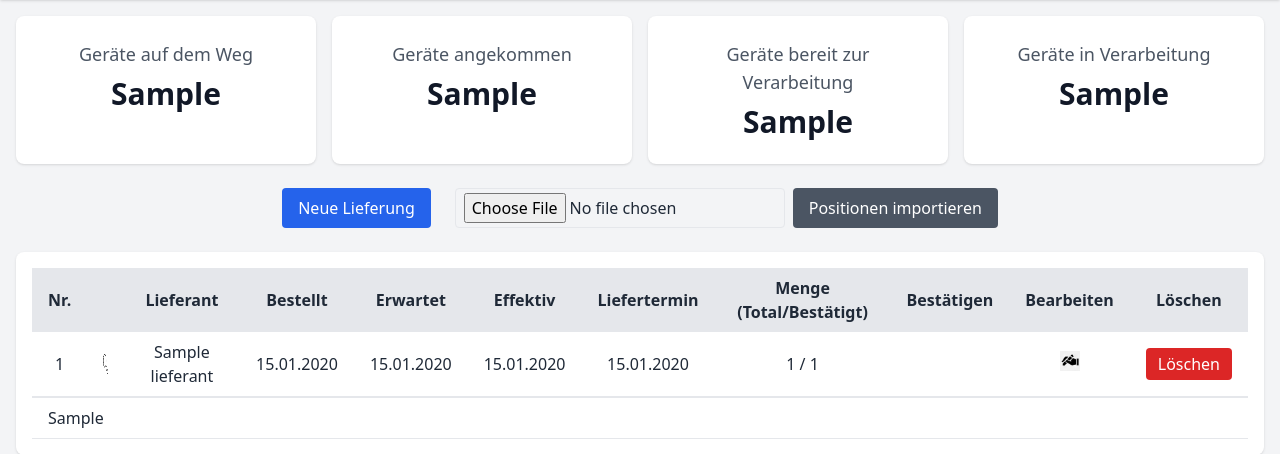
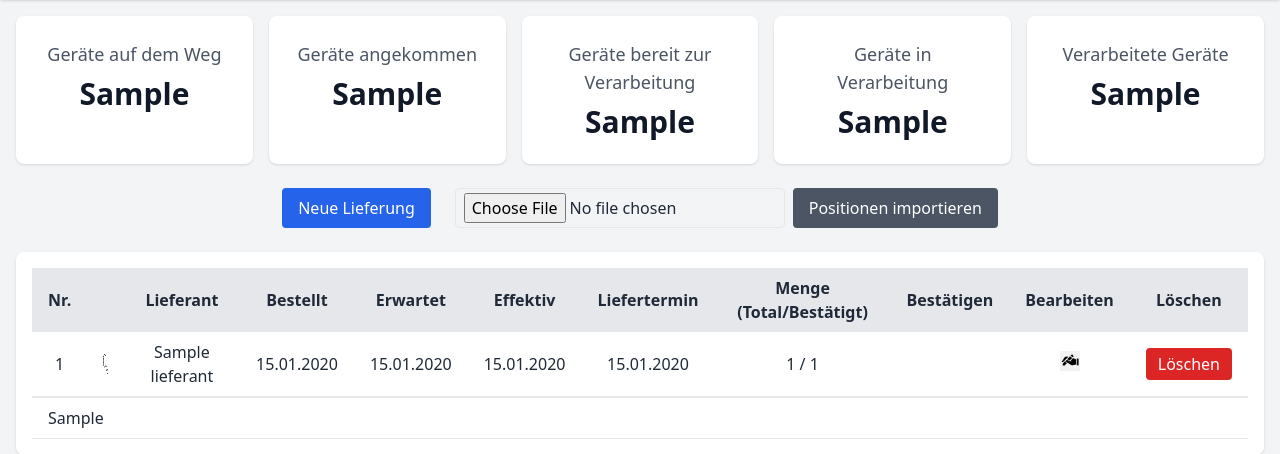
Before and after one commit to trant2022/prozessapp, a Django app: template templates/process/order_list.html in a window 1280 px wide. Shown: the part 64-518 px from the top of the page. Run offline with Django 5.2, Linux system fonts and the light colour scheme; tables that the repository leaves empty hold one stand-in row (values such as "Sample post"); the template is opened without the code that fills it: values that come from a table or form of the project are taken from there, most other values are stand-ins (such as "Sample title", 1, 10 or a date in 2020); some libraries are stand-ins or nearby versions.

Commit message:
dashboard finished, only missing numbers

```diff
--- a/templates/process/order_list.html
+++ b/templates/process/order_list.html
@@ -18,7 +18,7 @@
   <main class="p-4 space-y-6">
 
     <!-- KPI-Kacheln -->
-    <section class="grid grid-cols-4 gap-4">
+    <section class="grid grid-cols-5 gap-4">
       <div class="bg-white shadow rounded-lg p-6 text-center">
         <h3 class="text-lg font-medium text-gray-600">Geräte auf dem Weg</h3>
         <p class="mt-2 text-3xl font-bold text-gray-900">{{ kpi.devices_on_the_way }}</p>
@@ -34,6 +34,10 @@
       <div class="bg-white shadow rounded-lg p-6 text-center">
         <h3 class="text-lg font-medium text-gray-600">Geräte in Verarbeitung</h3>
         <p class="mt-2 text-3xl font-bold text-gray-900">{{ kpi.processed_external }}</p>
+      </div>
+      <div class="bg-white shadow rounded-lg p-6 text-center">
+        <h3 class="text-lg font-medium text-gray-600">Verarbeitete Geräte</h3>
+        <p class="mt-2 text-3xl font-bold text-gray-900">{{ kpi.processed_devices }}</p>
       </div>
     </section>
 
```
